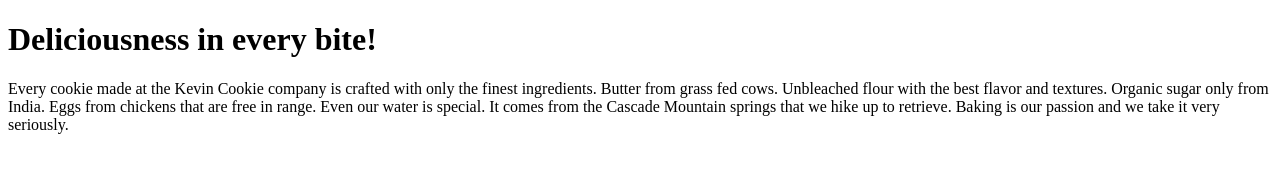
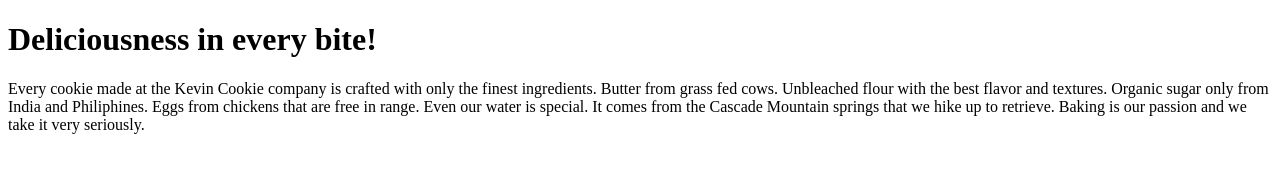
Before and after one commit to Nivasgowda/Cookie-Company, a plain HTML site: page index.htm in a window 1280 px wide. Drawn offline with Linux system fonts and the light colour scheme.

Commit message:
Update index.htm

```diff
--- a/index.htm
+++ b/index.htm
@@ -3,7 +3,7 @@
 <body>
 
 <h1>Deliciousness in every bite!</h1>
-<p>Every cookie made at the Kevin Cookie company is crafted with only the finest ingredients. Butter from grass fed cows. Unbleached flour with the best flavor and textures. Organic sugar only from India. Eggs from chickens that are free in range. Even our water is special. It comes from the Cascade Mountain springs that we hike up to retrieve. Baking is our passion and we take it very seriously.</p>
+<p>Every cookie made at the Kevin Cookie company is crafted with only the finest ingredients. Butter from grass fed cows. Unbleached flour with the best flavor and textures. Organic sugar only from India and Philiphines. Eggs from chickens that are free in range. Even our water is special. It comes from the Cascade Mountain springs that we hike up to retrieve. Baking is our passion and we take it very seriously.</p>
 
 </body>
 </html>
```
